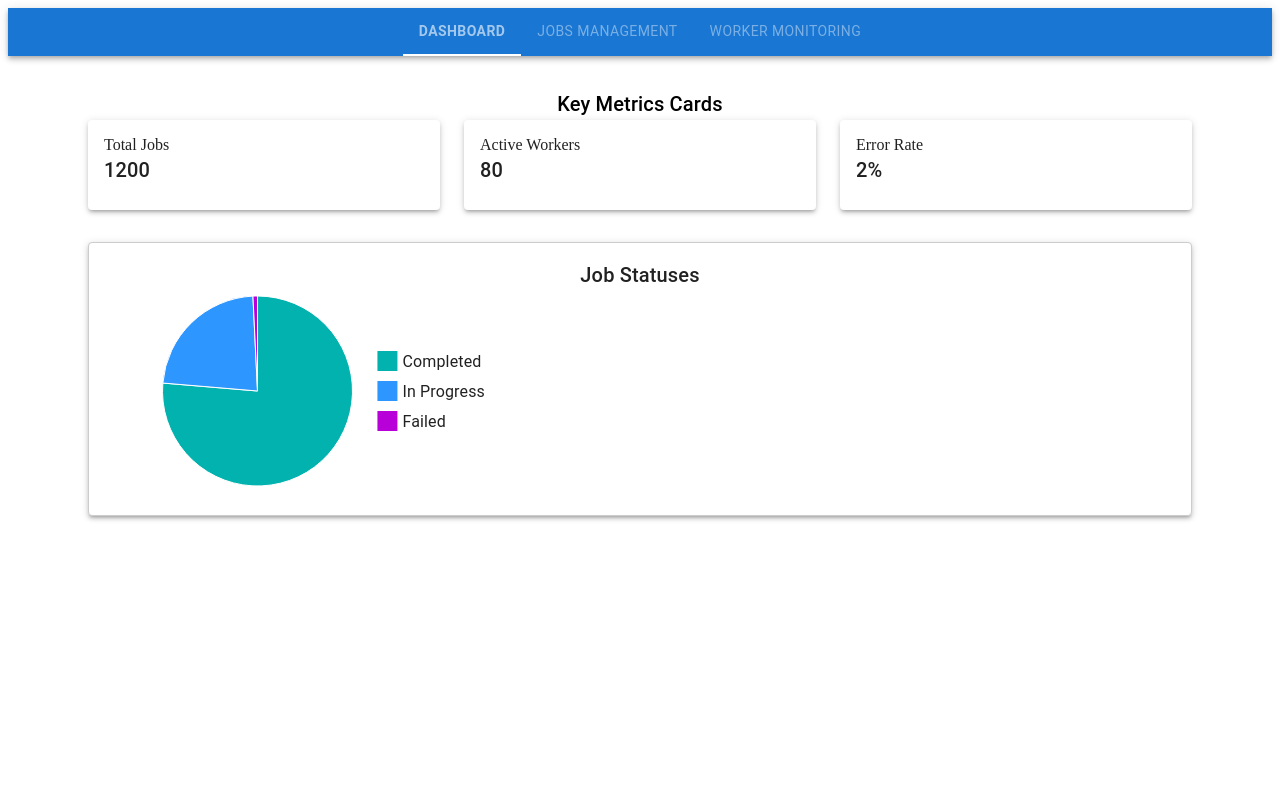
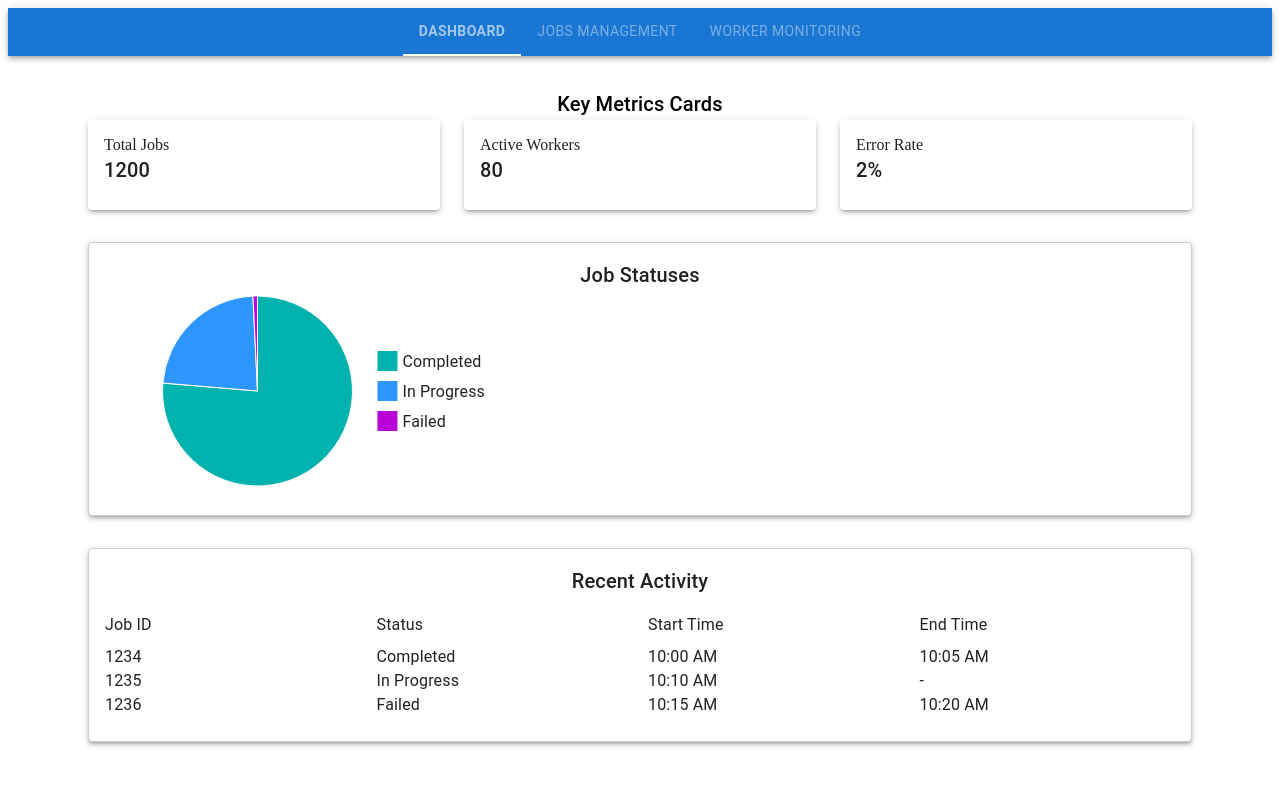
Before and after one commit to mguley/pulse-finder, a React (Vite) app: page /pulse-finder/worker-monitoring in a window 1280 px wide. Both pictures are taken after a click on the tab "DASHBOARD". Shown: the top 786 px of the page. Built offline with nearby package versions, Linux system fonts and the light colour scheme.

Commit message:
implemented Recent Activity component (Dashboard)

```diff
--- /dev/null
+++ b/src/domains/Dashboard/components/DashboardProviders.tsx
@@ -0,0 +1,35 @@
+import { FC, ReactElement, ReactNode, memo } from "react";
+import { KeyMetricsProvider } from "../context/KeyMetricsContext";
+import { JobStatusChartProvider } from "../context/JobStatusChartContext";
+import { RecentActivityFeedProvider } from "../context/RecentActivityFeedContext";
+
+interface DashboardProvidersProps {
+  children: ReactNode;
+}
+
+/**
+ * DashboardProviders component consolidates multiple context providers for the Dashboard.
+ * It serves as a wrapper that provides all necessary contexts to its children components, ensuring
+ * that they have access to the appropriate state and data.
+ *
+ * Contexts Provided:
+ * - KeyMetricsContext: Manages the state and data for key metrics displayed on the dashboard.
+ * - JobStatusChartContext: Manages the state and data for the job status chart.
+ * - RecentActivityFeedContext: Manages the state and data for the recent activity.
+ *
+ * @param {DashboardProvidersProps} props - The props for the DashboardProviders component.
+ * @returns {ReactElement} The rendered component that provides the required contexts to its children.
+ */
+const DashboardProviders: FC<DashboardProvidersProps> = ({
+  children,
+}: DashboardProvidersProps): ReactElement => {
+  return (
+    <KeyMetricsProvider>
+      <JobStatusChartProvider>
+        <RecentActivityFeedProvider>{children}</RecentActivityFeedProvider>
+      </JobStatusChartProvider>
+    </KeyMetricsProvider>
+  );
+};
+
+export default memo(DashboardProviders);
--- /dev/null
+++ b/src/domains/Dashboard/components/RecentActivityFeed.tsx
@@ -0,0 +1,81 @@
+import { FC, ReactElement, memo } from "react";
+import { Card, CardContent, Typography, Box, Grid } from "@mui/material";
+import { useRecentActivityFeed } from "../context/RecentActivityFeedContext";
+import { RecentActivityService as IRecentActivity } from "../services/recentActivityService";
+import LoadingSpinner from "../../../shared/components/LoadingSpinner";
+
+/**
+ * RecentActivityFeed component that displays a list of recent job activities.
+ *
+ * @returns {ReactElement} The rendered RecentActivityFeed component.
+ */
+const RecentActivityFeed: FC = (): ReactElement => {
+  const { recentActivities, loading, error } = useRecentActivityFeed();
+
+  if (loading) {
+    return <LoadingSpinner />;
+  }
+
+  if (error) {
+    return (
+      <Typography variant="h6" color="error">
+        {error}
+      </Typography>
+    );
+  }
+
+  if (!recentActivities || recentActivities.length === 0) {
+    return <Typography variant="h6">No recent activity available.</Typography>;
+  }
+
+  return (
+    <Card sx={{ border: "1px solid #ccc", boxShadow: 3 }}>
+      <CardContent>
+        <Typography variant="h6" align="center">
+          Recent Activity
+        </Typography>
+        <Box sx={{ mt: 2 }}>
+          {/* Column headers */}
+          <Grid container spacing={2} sx={{ fontWeight: "bold", mb: 1 }}>
+            <Grid item xs={3}>
+              <Typography>Job ID</Typography>
+            </Grid>
+            <Grid item xs={3}>
+              <Typography>Status</Typography>
+            </Grid>
+            <Grid item xs={3}>
+              <Typography>Start Time</Typography>
+            </Grid>
+            <Grid item xs={3}>
+              <Typography>End Time</Typography>
+            </Grid>
+          </Grid>
+          {/* Data Rows */}
+          {recentActivities.map(
+            (
+              { jobId, status, startTime, endTime }: IRecentActivity,
+              index: number,
+            ) => (
+              <Grid container spacing={2} key={index}>
+                <Grid item xs={3}>
+                  <Typography>{jobId}</Typography>
+                </Grid>
+                <Grid item xs={3}>
+                  <Typography>{status}</Typography>
+                </Grid>
+                <Grid item xs={3}>
+                  <Typography>{startTime}</Typography>
+                </Grid>
+                <Grid item xs={3}>
+                  <Typography>{endTime}</Typography>
+                </Grid>
+              </Grid>
+            ),
+          )}
+        </Box>
+      </CardContent>
+    </Card>
+  );
+};
+
+export default memo(RecentActivityFeed);
--- /dev/null
+++ b/src/domains/Dashboard/context/RecentActivityFeedContext.tsx
@@ -0,0 +1,90 @@
+import {
+  createContext,
+  useContext,
+  useState,
+  FC,
+  ReactNode,
+  ReactElement,
+  useEffect,
+} from "react";
+import {
+  RecentActivityService as RecentActivity,
+  fetchRecentActivity,
+} from "../services/recentActivityService";
+
+/**
+ * Represents the structure of the RecentActivityFeedContextType.
+ *
+ * @property {RecentActivity[] | null} recentActivities - An array of recent activities or null if not loaded.
+ * @property {boolean} loading - A flag indicating whether the recent activities are being loaded.
+ * @property {string | null} error - An error message if the recent activities fail to load, otherwise null.
+ */
+interface RecentActivityFeedContextType {
+  recentActivities: RecentActivity[] | null;
+  loading: boolean;
+  error: string | null;
+}
+
+interface RecentActivityFeedProviderProps {
+  children: ReactNode;
+}
+
+const RecentActivityFeedContext = createContext<
+  RecentActivityFeedContextType | undefined
+>(undefined);
+
+/**
+ * RecentActivityFeedProvider component that manages and provides the state related to recent activities.
+ * It fetches the recent activities on mount and handles loading and error states.
+ *
+ * @param {RecentActivityFeedProviderProps} props - The properties for the RecentActivityFeedProvider component.
+ * @returns {ReactElement} The rendered RecentActivityFeedProvider component.
+ */
+export const RecentActivityFeedProvider: FC<
+  RecentActivityFeedProviderProps
+> = ({ children }: RecentActivityFeedProviderProps): ReactElement => {
+  const [recentActivities, setRecentActivities] = useState<
+    RecentActivity[] | null
+  >(null);
+  const [loading, setLoading] = useState<boolean>(true);
+  const [error, setError] = useState<string | null>(null);
+
+  useEffect(() => {
+    (async () => {
+      try {
+        const result: RecentActivity[] = await fetchRecentActivity();
+        setRecentActivities(result);
+      } catch (err) {
+        setError(`Failed to fetch recent activities: ${err}`);
+      } finally {
+        setLoading(false);
+      }
+    })();
+  }, []);
+
+  return (
+    <RecentActivityFeedContext.Provider
+      value={{ recentActivities, loading, error }}
+    >
+      {children}
+    </RecentActivityFeedContext.Provider>
+  );
+};
+
+/**
+ * Custom hook to access the recent activity feed context.
+ * Throws an error if used outside of a RecentActivityFeedProvider
+ *
+ * @returns {RecentActivityFeedContextType} The recent activity feed context value.
+ */
+export const useRecentActivityFeed = (): RecentActivityFeedContextType => {
+  const context: RecentActivityFeedContextType | undefined = useContext(
+    RecentActivityFeedContext,
+  );
+  if (!context) {
+    throw new Error(
+      "useRecentActivityFeed must be used within a RecentActivityFeedProvider",
+    );
+  }
+  return context;
+};
--- a/src/domains/Dashboard/pages/DashboardOverview.tsx
+++ b/src/domains/Dashboard/pages/DashboardOverview.tsx
@@ -1,8 +1,8 @@
 import { FC, ReactElement, memo } from "react";
-import { KeyMetricsProvider } from "../context/KeyMetricsContext";
-import { JobStatusChartProvider } from "../context/JobStatusChartContext";
+import DashboardProviders from "../components/DashboardProviders";
 import KeyMetrics from "../components/KeyMetrics";
 import JobStatusChart from "../components/JobStatusChart";
+import RecentActivityFeed from "../components/RecentActivityFeed";
 import { Box, Container } from "@mui/material";
 
 /**
@@ -13,16 +13,17 @@ import { Box, Container } from "@mui/material";
 const DashboardOverview: FC = (): ReactElement => {
   return (
     <>
-      <Container sx={{ mt: 4, mb: 4 }}>
-        <KeyMetricsProvider>
+      <DashboardProviders>
+        <Container sx={{ mt: 4, mb: 4 }}>
           <KeyMetrics />
-        </KeyMetricsProvider>
-        <Box sx={{ mt: 4 }}>
-          <JobStatusChartProvider>
+          <Box sx={{ mt: 4 }}>
             <JobStatusChart />
-          </JobStatusChartProvider>
-        </Box>
-      </Container>
+          </Box>
+          <Box sx={{ mt: 4 }}>
+            <RecentActivityFeed />
+          </Box>
+        </Container>
+      </DashboardProviders>
     </>
   );
 };
--- /dev/null
+++ b/src/domains/Dashboard/services/recentActivityService.ts
@@ -0,0 +1,51 @@
+/**
+ * Represents a recent activity entry returned by the API.
+ *
+ * @property {string} jobId - The ID of the job.
+ * @property {string} status - The status of the job (e.g., "Completed", "In Progress", "Failed").
+ * @property {string} startTime - The start time of the job.
+ * @property {string} endTime - The end time of the job, or "-" if still in progress.
+ */
+export interface RecentActivityService {
+  jobId: string;
+  status: string;
+  startTime: string;
+  endTime: string;
+}
+
+/**
+ * fetchRecentActivity is a mock function simulating an API call to fetch recent activity.
+ * It returns a promise that resolves to an array of recent activity data after a delay.
+ *
+ * @returns {Promise<RecentActivityService[]>} A promise that resolves to an array of recent activity data.
+ */
+export const fetchRecentActivity = async (): Promise<
+  RecentActivityService[]
+> => {
+  const data: RecentActivityService[] = [
+    {
+      jobId: "1234",
+      status: "Completed",
+      startTime: "10:00 AM",
+      endTime: "10:05 AM",
+    },
+    {
+      jobId: "1235",
+      status: "In Progress",
+      startTime: "10:10 AM",
+      endTime: "-",
+    },
+    {
+      jobId: "1236",
+      status: "Failed",
+      startTime: "10:15 AM",
+      endTime: "10:20 AM",
+    },
+  ];
+
+  return new Promise<RecentActivityService[]>((resolve) => {
+    setTimeout(() => {
+      resolve(data);
+    }, 1000);
+  });
+};
```
